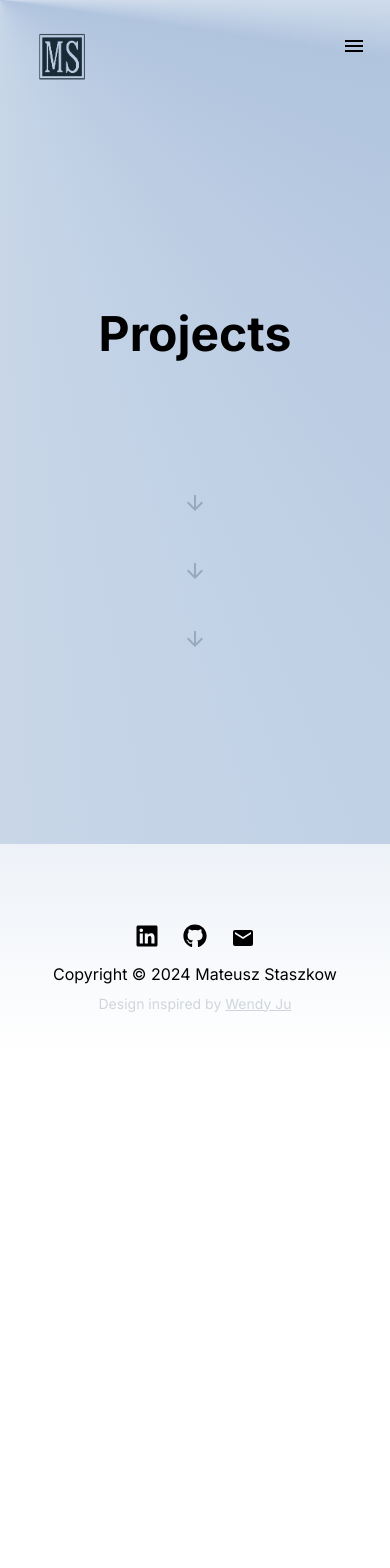
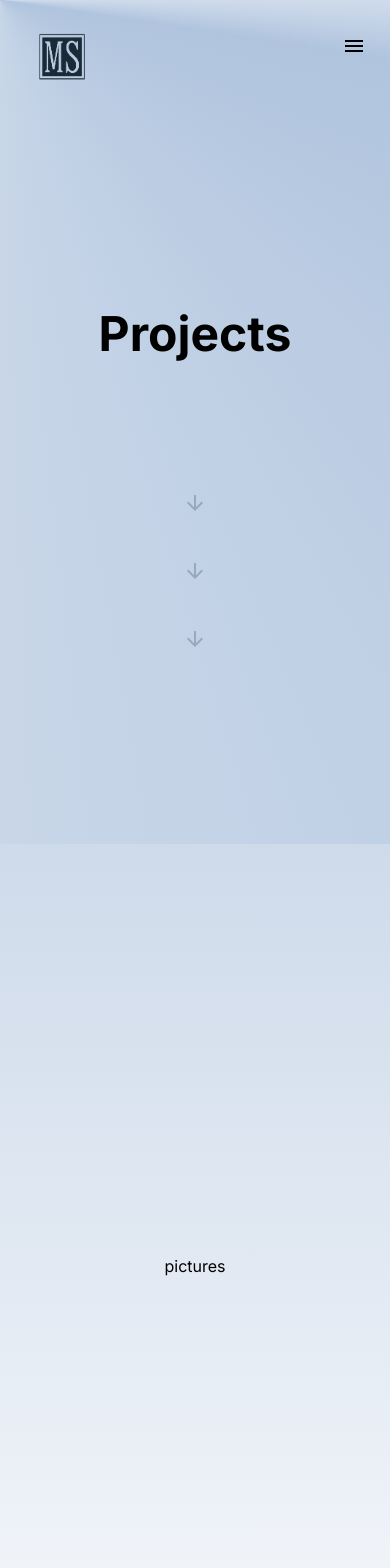
Before and after one commit to mateuszstaszkow/ms-portfolio, a Next.js app: page /projects in a window 390 px wide. Shown: the top 1568 px of the page. Before the commit the page ends 1054 px from the top, so only its background shows below. Built offline with nearby package versions, Linux system fonts and the light colour scheme.

Commit message:
feat: generify sub page header, improve RWD on mobile

```diff
--- a/src/app/globals.css
+++ b/src/app/globals.css
@@ -54,6 +54,14 @@ body {
   width: var(--content-width);
 }
 
+@media (max-width: 1023px) {
+  .content {
+    margin-left: 0;
+    padding: 0 1rem;
+    width: 100%;
+  }
+}
+
 h2 {
   font-size: 2rem;
   font-weight: bold;
--- a/src/app/projects/page.tsx
+++ b/src/app/projects/page.tsx
@@ -1,10 +1,14 @@
 import React from "react";
 import SubPageHeader from "@/components/Projects/SubPageHeader/SubPageHeader";
+import Section from "@/components/Section/Section";
 
 const Projects: React.FC = () => {
   return (
     <main>
-      <SubPageHeader></SubPageHeader>
+      <SubPageHeader id="projects" title="Projects"></SubPageHeader>
+      <Section id="summary">
+        <div>pictures</div>
+      </Section>
     </main>
   );
 };
--- a/src/components/Projects/SubPageHeader/SubPageHeader.tsx
+++ b/src/components/Projects/SubPageHeader/SubPageHeader.tsx
@@ -4,12 +4,17 @@ import AnimatedText from "@/components/AnimatedText/AnimatedText";
 import { ArrowDownward } from "@mui/icons-material";
 import styles from './SubPageHeader.module.css';
 
-const SubPageHeader: React.FC = () => {
+interface SubPageHeaderProps {
+  id: string;
+  title: string;
+}
+
+const SubPageHeader: React.FC<SubPageHeaderProps> = ({ id, title}) => {
   return (
-    <Section id="projects">
+    <Section id={ id }>
       <div className="w-full text-center">
         <div className={`header-container ${styles.headerContainer__subpage}`}>
-          <AnimatedText text="Projects"/>
+          <AnimatedText text={ title }/>
         </div>
         <div className={`${styles.iconDown}`}>
           <ArrowDownward className={styles.iconDown__icon}></ArrowDownward>
```
